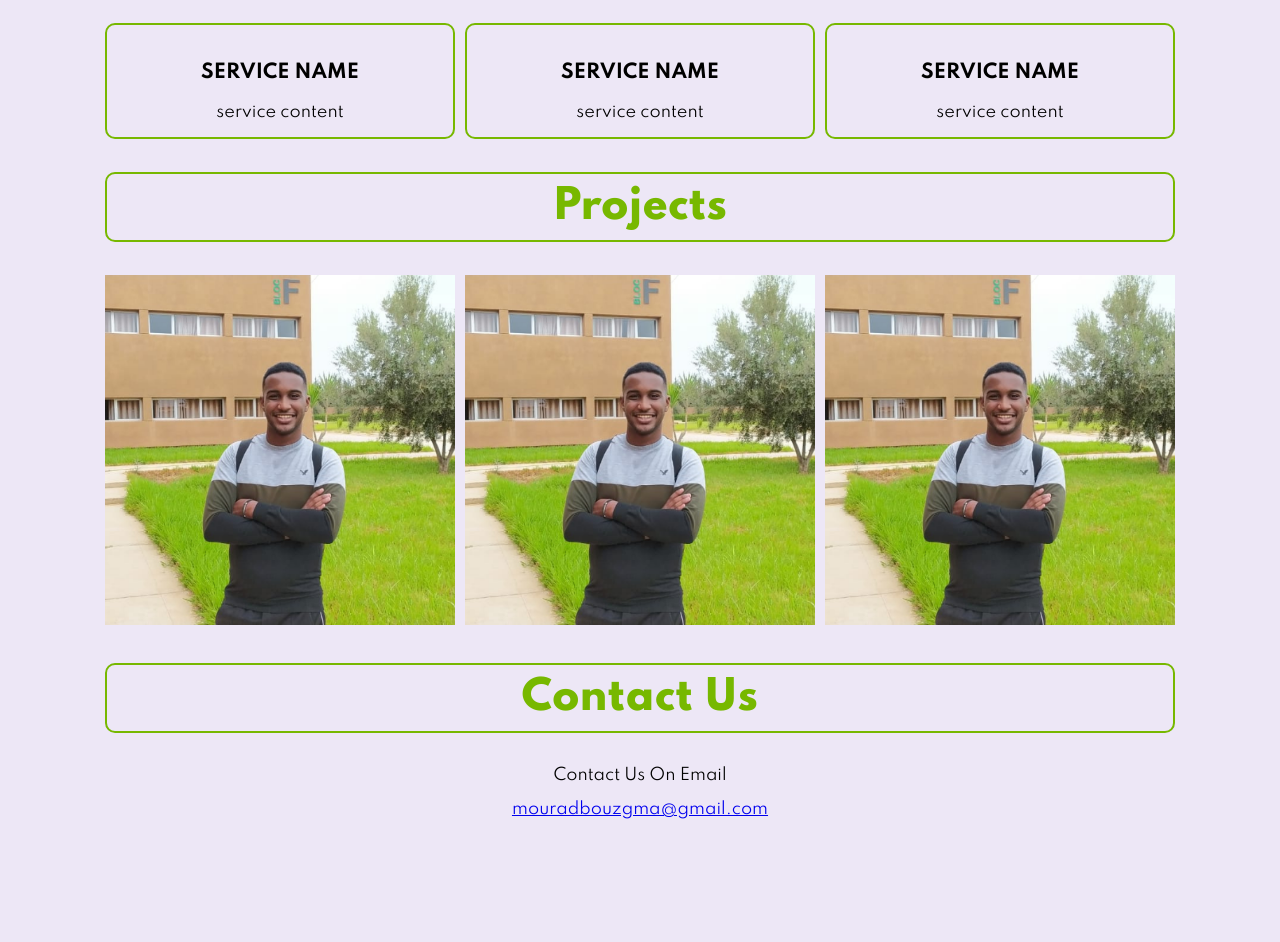
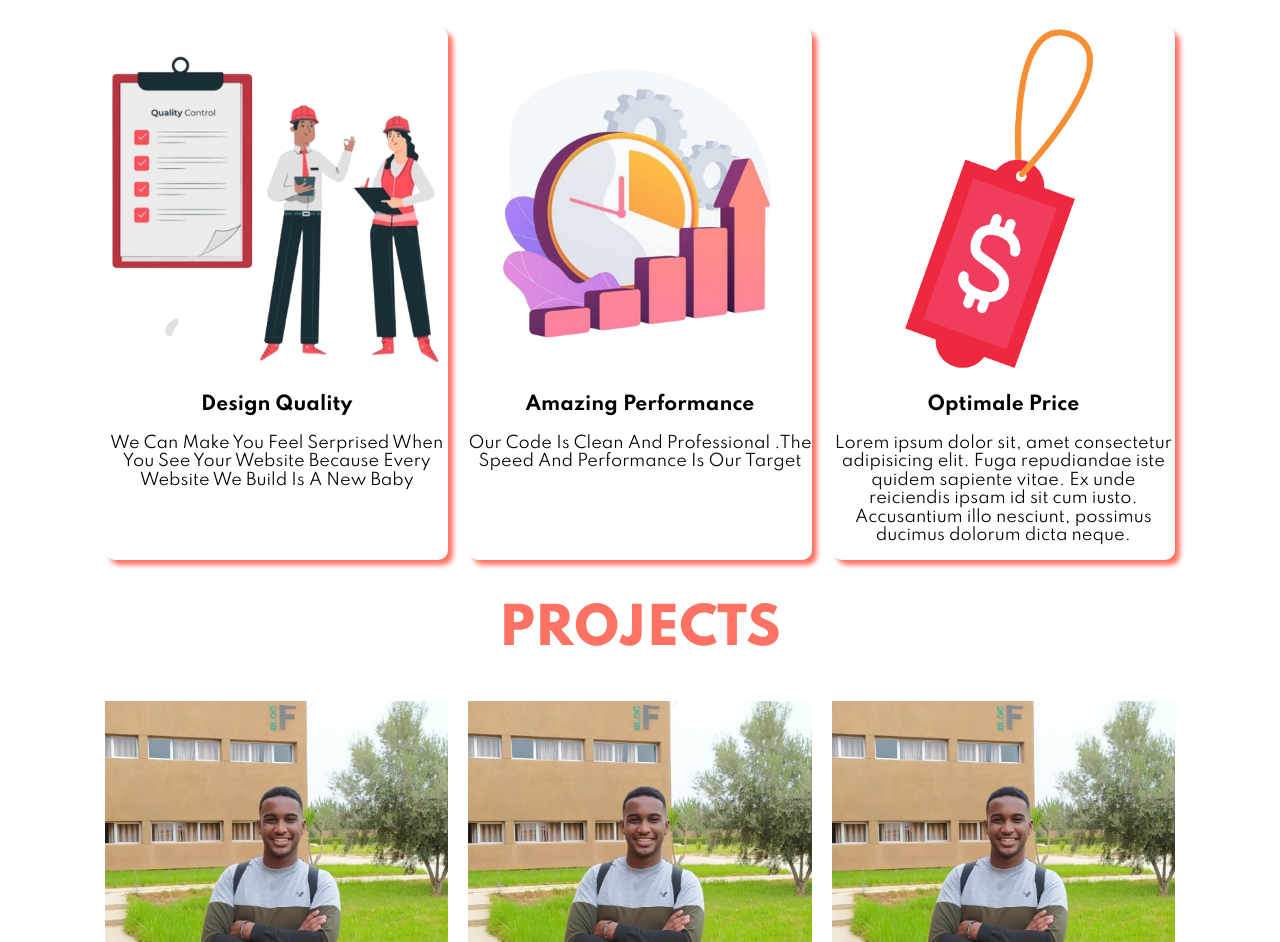
Before and after one commit to MouradBouzgma/MOBOZO-PLATFORM, a plain HTML site: page index.html in a window 1280 px wide. Shown: the part 671-1613 px from the top of the page. Before the commit the page ends 1490 px from the top, so only its background shows below. Drawn offline with Linux system fonts and the light colour scheme.

Commit message:
I created Services section and

```diff
--- a/css/style.css
+++ b/css/style.css
@@ -38,7 +38,8 @@ header .container .icon {
     margin-right: 10px;
   }
 }
-body {
+header,
+.landing {
   background-color: var(--third-color);
 }
 @media (min-width: 576px) {
@@ -152,6 +153,17 @@ header .logo img {
 }
 .landing .container div img {
   width: 100%;
+  animation: scroll 3s linear 1s infinite;
+  position: relative;
+}
+@keyframes scroll {
+  0%,
+  100% {
+    bottom: 0;
+  }
+  50% {
+    bottom: 20px;
+  }
 }
 /* end landing  */
 /* start services  */
@@ -159,26 +171,25 @@ header .logo img {
 .projects .project {
   display: grid;
   grid-template-columns: repeat(auto-fill, minmax(300px, 1fr));
-  gap: 10px;
+  gap: 20px;
 }
 .services .service .content {
+  box-shadow: 5px 5px 5px var(--secondary-color);
   text-align: center;
-  border: 2px solid #77b800;
   border-radius: 10px;
+}
+.services .service .content img {
+  width: 100%;
 }
 /*start component  */
 .sectiontitle {
   text-align: center;
-  font-size: 40px;
+  font-size: 50px;
   font-weight: 900;
-  color: #77b800;
-  padding: 10px;
-  border: 2px solid #77b800;
-  border-radius: 10px;
+  color: var(--secondary-color);
+  text-transform: uppercase;
 }
 .sectiontitle:hover {
-  background-color: #77b800;
-  color: white;
 }
 /*end component  */
 /* start project section  */
--- a/index.html
+++ b/index.html
@@ -17,7 +17,7 @@
     <header>
       <div class="container">
         <div class="logo">
-          <img src="images/MOBOZ.png" alt="Logo">
+          <img src="images/MOBOZO.png" alt="Logo">
         </div>
         <div class="nav">
           <i class="fas fa-bars fa-2x icon"></i>
@@ -49,24 +49,25 @@
       <div class="services">
         <div class="container">
           <div>
-            <h2 class="sectiontitle">Services</h2>
+            <h2 class="sectiontitle">SERVICES</h2>
           </div>
           <div class="service">
             <div class="content">
-              <img src="" alt="">
-              <h3>SERVICE NAME</h3>
-              <p>service content</p>
+              <img src="images/quality.png" alt="">
+              <h3>Design Quality</h3>
+              <p>We Can Make You Feel Serprised When You See Your Website Because Every Website We Build Is A New Baby </p>
             </div>
             <div class="content">
-              <img src="" alt="">
-              <h3>SERVICE NAME</h3>
-              <p>service content</p>
+              <img src="images/performance.png" alt="">
+              <h3>Amazing Performance</h3>
+              <p>Our Code Is Clean And Professional .The Speed And Performance Is Our Target</p>
             </div>
             <div class="content">
-              <img src="" alt="">
-              <h3>SERVICE NAME</h3>
-              <p>service content</p>
+              <img src="images/price.png" alt="">
+              <h3>Optimale Price</h3>
+              <p>Lorem ipsum dolor sit, amet consectetur adipisicing elit. Fuga repudiandae iste quidem sapiente vitae. Ex unde reiciendis ipsam id sit cum iusto. Accusantium illo nesciunt, possimus ducimus dolorum dicta neque.  </p>
             </div>
+          </div>
           </div>
         </div>
       </div>
```
Also changed, not shown: images/MOBOZ.png (deleted), images/MOBOZO.png (added), images/performance.png (added), images/price.png (added), images/quality.png (added).
